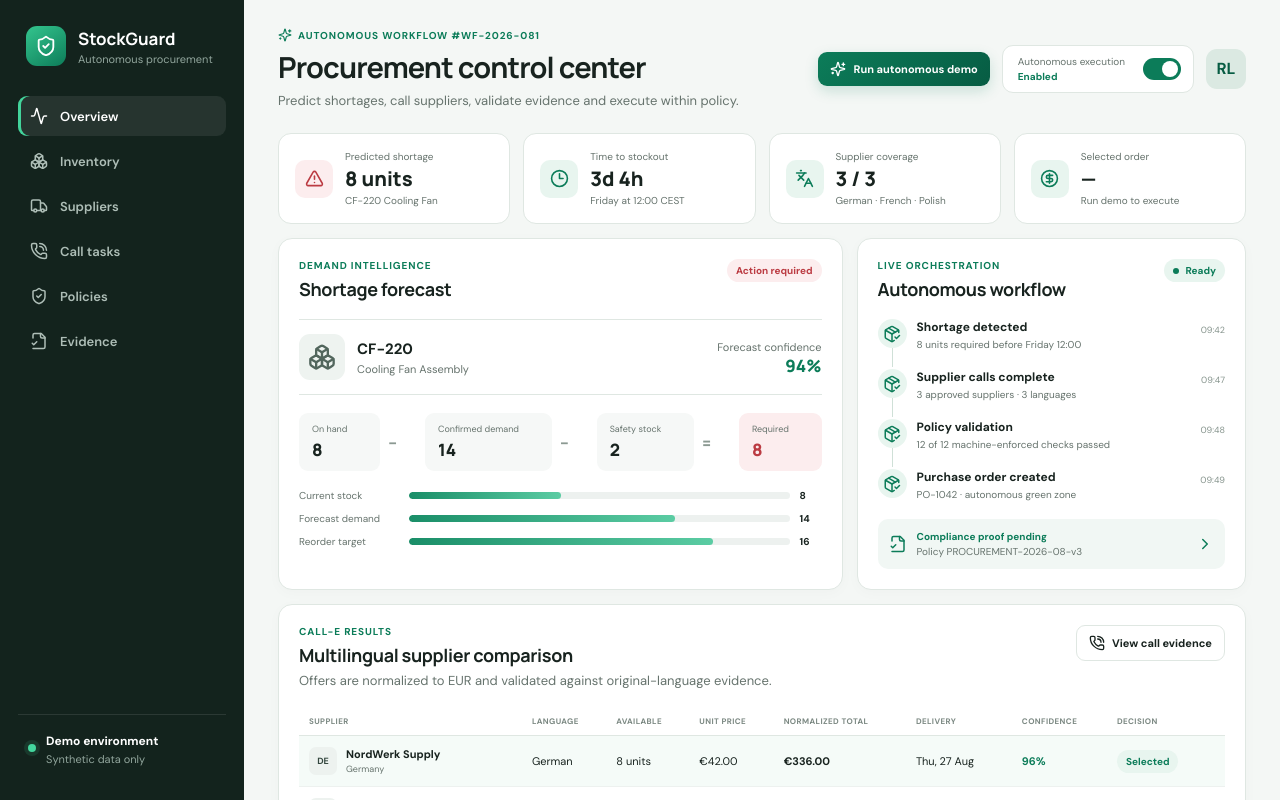
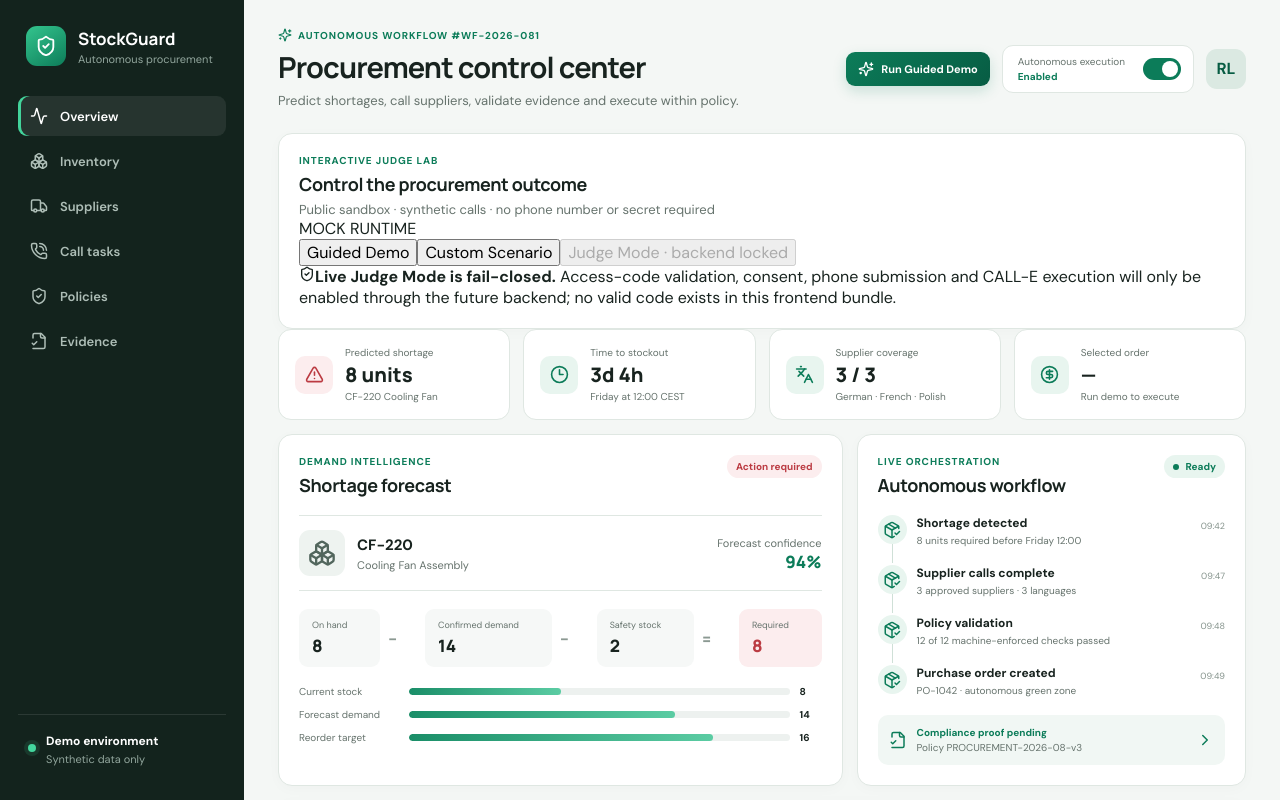
Before and after one commit to robert-lukowski/stockguard-autonomous-procurement, a React (Vite) app: page / in a window 1280 px wide. Shown: the top 800 px of the page. Built offline with nearby package versions, Linux system fonts and the light colour scheme.

Commit message:
feat: add interactive public judge lab state machine

```diff
--- a/src/App.tsx
+++ b/src/App.tsx
@@ -15,7 +15,12 @@ import {
   Truck,
 } from "lucide-react";
 import { useState } from "react";
-import { runDemoWorkflow } from "./demo/runDemoWorkflow";
+import {
+  guidedScenario,
+  runDemoWorkflow,
+  type DemoCallOutcome,
+  type DemoScenario,
+} from "./demo/runDemoWorkflow";
 import type { WorkflowResult } from "./server/workflow";
 import { verifyDecisionProof, type ProofVerification } from "./security";
 
@@ -126,6 +131,8 @@ function App() {
   >("idle");
   const [demoResult, setDemoResult] = useState<WorkflowResult | null>(null);
   const [proofVerification, setProofVerification] = useState<ProofVerification | null>(null);
+  const [labMode, setLabMode] = useState<"guided" | "custom">("guided");
+  const [scenario, setScenario] = useState<DemoScenario>(structuredClone(guidedScenario));
 
   const runDemo = async () => {
     setDemoStatus("running");
@@ -133,8 +140,8 @@ function App() {
     setProofVerification(null);
 
     try {
-      await new Promise((resolve) => window.setTimeout(resolve, 650));
-      const result = await runDemoWorkflow(autonomyEnabled);
+      const selectedScenario = labMode === "guided" ? guidedScenario : scenario;
+      const result = await runDemoWorkflow(autonomyEnabled, selectedScenario);
       setDemoResult(result);
       if (result.signedProof) {
         setProofVerification(await verifyDecisionProof(result.signedProof));
@@ -145,6 +152,13 @@ function App() {
     } catch {
       setDemoStatus("error");
     }
+  };
+
+  const setSupplierOutcome = (supplierId: string, outcome: DemoCallOutcome) => {
+    setScenario((current) => ({
+      ...current,
+      supplierOutcomes: { ...current.supplierOutcomes, [supplierId]: outcome },
+    }));
   };
 
   const verifyOriginalProof = async () => {
@@ -211,7 +225,7 @@ function App() {
               onClick={runDemo}
             >
               <Sparkles size={16} />
-              {demoStatus === "running" ? "Running workflow…" : "Run autonomous demo"}
+              {demoStatus === "running" ? "Running workflow…" : labMode === "guided" ? "Run Guided Demo" : "Run Custom Scenario"}
             </button>
             <div className="kill-switch">
               <div>
@@ -230,6 +244,50 @@ function App() {
             <button className="avatar" aria-label="Open user menu">RL</button>
           </div>
         </header>
+
+        <section className="panel judge-lab-panel">
+          <div className="lab-header">
+            <div>
+              <span className="section-kicker">Interactive Judge Lab</span>
+              <h2>Control the procurement outcome</h2>
+              <p>Public sandbox · synthetic calls · no phone number or secret required</p>
+            </div>
+            <div className="runtime-badge mock">MOCK RUNTIME</div>
+          </div>
+
+          <div className="lab-mode-switch" role="tablist" aria-label="Demo mode">
+            <button className={labMode === "guided" ? "active" : ""} onClick={() => setLabMode("guided")}>Guided Demo</button>
+            <button className={labMode === "custom" ? "active" : ""} onClick={() => setLabMode("custom")}>Custom Scenario</button>
+            <button disabled title="Requires server-side authorization and configured CALL-E backend">Judge Mode · backend locked</button>
+          </div>
+
+          {labMode === "custom" && (
+            <div className="scenario-controls">
+              <label>Required quantity<input type="number" min="1" max="40" value={scenario.requiredQuantity} onChange={(event) => setScenario({ ...scenario, requiredQuantity: Number(event.target.value) })} /></label>
+              <label>Autonomy budget (€)<input type="number" min="50" max="5000" value={scenario.budgetEur} onChange={(event) => setScenario({ ...scenario, budgetEur: Number(event.target.value) })} /></label>
+              <label>Stockout deadline<input type="datetime-local" value={scenario.stockoutAt.slice(0, 16)} onChange={(event) => setScenario({ ...scenario, stockoutAt: `${event.target.value}:00+02:00` })} /></label>
+              <label>NordWerk quantity<input type="number" min="0" max="40" value={scenario.primaryOfferQuantity} onChange={(event) => setScenario({ ...scenario, primaryOfferQuantity: Number(event.target.value) })} /></label>
+              <label>NordWerk unit price (€)<input type="number" min="1" max="200" value={scenario.primaryOfferUnitPriceEur} onChange={(event) => setScenario({ ...scenario, primaryOfferUnitPriceEur: Number(event.target.value) })} /></label>
+              {[
+                ["supplier-de-01", "NordWerk · DE"],
+                ["supplier-fr-01", "Atlas · FR"],
+                ["supplier-pl-01", "PolStock · PL"],
+              ].map(([supplierId, label]) => (
+                <label key={supplierId}>{label}
+                  <select value={scenario.supplierOutcomes[supplierId]} onChange={(event) => setSupplierOutcome(supplierId, event.target.value as DemoCallOutcome)}>
+                    <option value="quote">Complete quote</option>
+                    <option value="no-answer">No answer</option>
+                    <option value="voicemail">Voicemail</option>
+                    <option value="incomplete">Incomplete quote</option>
+                    <option value="late">Late delivery</option>
+                    <option value="expensive">Above price ceiling</option>
+                  </select>
+                </label>
+              ))}
+            </div>
+          )}
+          <div className="judge-mode-note"><ShieldCheck size={16} /><span><strong>Live Judge Mode is fail-closed.</strong> Access-code validation, consent, phone submission and CALL-E execution will only be enabled through the future backend; no valid code exists in this frontend bundle.</span></div>
+        </section>
 
         <section className="metrics" aria-label="Workflow metrics">
           <article>
@@ -299,7 +357,13 @@ function App() {
             </div>
 
             <div className="timeline">
-              {displayedSteps.map((step, index) => (
+              {demoResult?.stateHistory ? demoResult.stateHistory.slice(-7).map((event) => (
+                <div className={`timeline-step ${event.to === demoResult.workflowState ? "active" : "complete"}`} key={event.sequence}>
+                  <div className="timeline-marker"><BadgeCheck size={18} /></div>
+                  <div><strong>{event.to.replaceAll("_", " ")}</strong><span>{event.reason}</span></div>
+                  <time>#{event.sequence}</time>
+                </div>
+              )) : displayedSteps.map((step, index) => (
                 <div className={`timeline-step ${step.status}`} key={step.label}>
                   <div className="timeline-marker">
                     {step.status === "complete" ? <BadgeCheck size={18} /> : <PackageCheck size={18} />}
```
